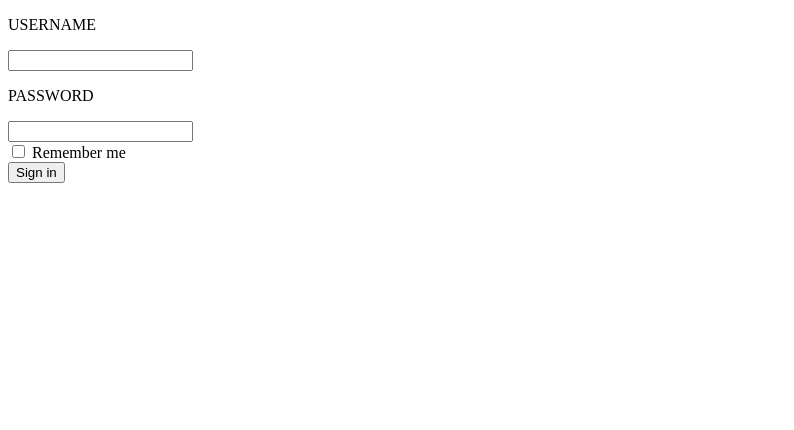
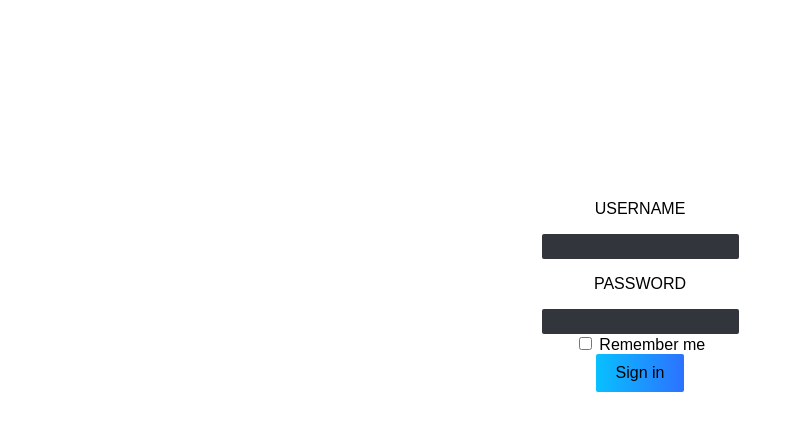
Before and after one commit to danny-karlsson-ju/inloggningssida, a plain HTML site: page index.html in a window 1280 px wide. Shown: the whole page, without its empty margins (0-794 px from the left). Drawn offline with Linux system fonts and the light colour scheme.

Commit message:
steam style

```diff
--- a/script.js
+++ b/script.js
@@ -35,6 +35,7 @@ function createAllElements() {
     checkAccountDetailsParagrapth.textContent = "Please check your password and username and try again."
     checkAccountDetailsParagrapth.hidden = true // Hidden by default and shown if fail login
     checkAccountDetailsParagrapth.id = "checkAccountDetailsParagrapthID"
+    checkAccountDetailsParagrapth.style.color = "#C15754";
 
     // Append all login elements to login div container
     loginContainerID.append(usernameParagraph, usernameInput, passwordParagraph, passwordInput, rememberMeLabel, signInButton, checkAccountDetailsParagrapth,) // can append all
--- a/style.css
+++ b/style.css
@@ -1,12 +1,30 @@
-/* inputs
-normal #32353C hover: #393C44
+body {
+  text-align: center;
+  margin: 0;
+  margin-top: 200px;
+  font-family: "Arial", "Helvetica", sans-serif;
+}
 
-Sign in button
-left #07BEFF right:#2E73FF
-Brighter colors: Left: #4FD1FF, Right: #749DFF
+input {
+    background-color: #32353C;
+    border: none;
+    border-radius: 2px;
+    padding: 5px 10px;
+}
 
-background
-bottom #191A1E top: #202328
+input:hover {
+    filter: brightness(110%);
+}
 
-center everything
-*/
+
+button {
+    background: linear-gradient(to right, #08C0FF, #2C72FF);
+    border: none;
+    padding: 10px 20px;
+    font-size: 16px;
+    border-radius: 2px;
+}
+
+button:hover {
+    filter: brightness(110%);
+}
```
